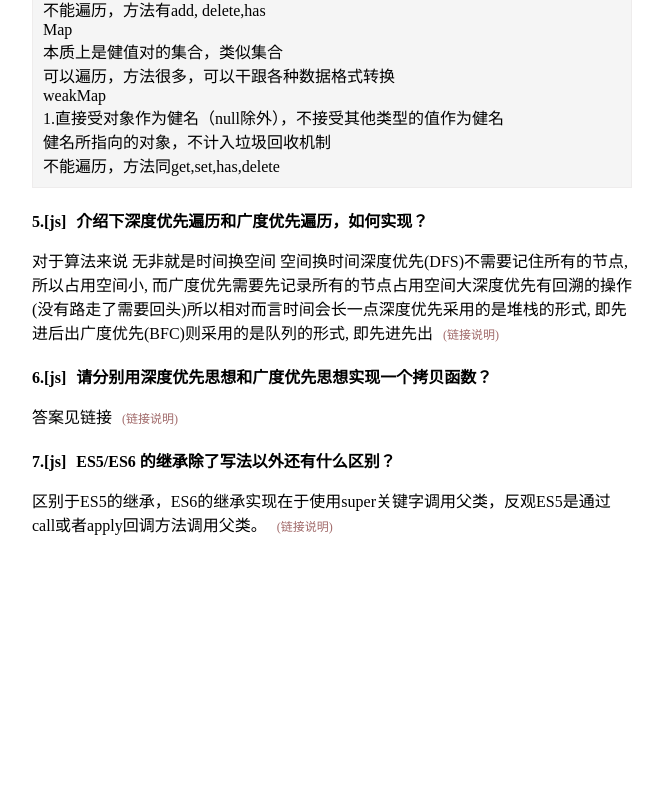
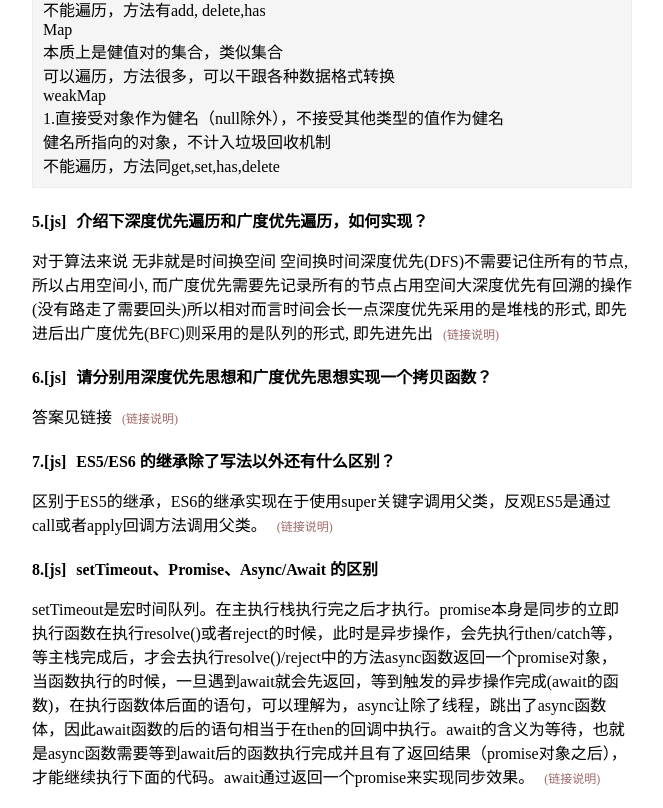
Before and after one commit to liermao/interview, a Vue app in the folder classify/: page / in a window 1280 px wide. Shown: the part 706-1514 px from the top of the page, without its empty margins (16-679 px from the left). Before the commit the page ends 1262 px from the top, so only its background shows below. Built offline with nearby package versions, Linux system fonts and the light colour scheme.

Commit message:
setTimeout、Promise、Async/Await 的区别

```diff
--- a/classify/src/views/index.vue
+++ b/classify/src/views/index.vue
@@ -85,6 +85,18 @@ export default {
           answer: "区别于ES5的继承，ES6的继承实现在于使用super关键字调用父类，反观ES5是通过call或者apply回调方法调用父类。",
           link: "https://blog.csdn.net/weixin_44195250/article/details/102809672?utm_medium=distribute.pc_relevant.none-task-blog-BlogCommendFromBaidu-1.control&dist_request_id=1328642.52040.16157881689617531&depth_1-utm_source=distribute.pc_relevant.none-task-blog-BlogCommendFromBaidu-1.control"
         },
+        {
+          class: "js",
+          title: "setTimeout、Promise、Async/Await 的区别",
+          answer: "setTimeout是宏时间队列。在主执行栈执行完之后才执行。" +
+              "promise本身是同步的立即执行函数" +
+              "在执行resolve()或者reject的时候，此时是异步操作，会先执行then/catch等，等主栈完成后，才会去执行resolve()/reject中的方法" +
+              "async函数返回一个promise对象，当函数执行的时候，一旦遇到await就会先返回，等到触发的异步操作完成(await的函数)，" +
+              "在执行函数体后面的语句，可以理解为，async让除了线程，跳出了async函数体，因此await函数的后的语句相当于在then的回调中执行。" +
+              "await的含义为等待，也就是async函数需要等到await后的函数执行完成并且有了返回结果（promise对象之后），才能继续执行下面的代码。" +
+              "await通过返回一个promise来实现同步效果。",
+          link: "https://blog.csdn.net/qq_46299172/article/details/108545861"
+        },
       ]
     }
   }
```
Also changed, not shown: classify/src/assets/js/8.setTimeout_promise_await_async.js (added, +69 -0 lines), classify/src/assets/js/2.DFSorBFS.js (renamed from classify/src/assets/js/DFSorBFS.js), classify/src/assets/js/3.question.js (renamed from classify/src/assets/js/question3.js), classify/src/assets/js/7.es5VSes6_extends.js (renamed from classify/src/assets/js/es5VSes6_extends.js).
